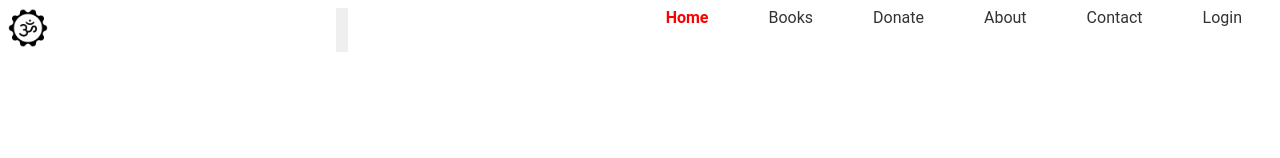
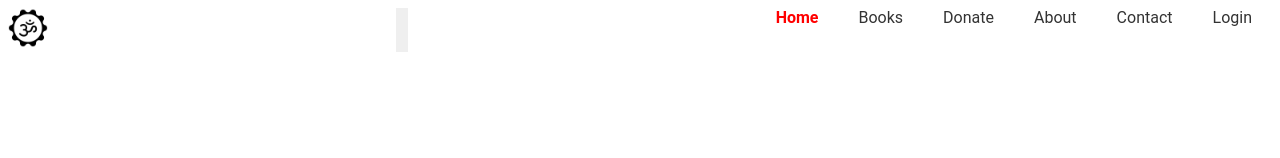
Before and after one commit to jnvsumit/ashram-app, a React (Create React App) app: page / in a window 1280 px wide. Shown: the top 158 px of the page. Built offline with nearby package versions, Linux system fonts and the light colour scheme; no server answers.

Commit message:
Updated CSS style of Navbar

```diff
--- a/src/pages/Navbar/Navbar.styles.js
+++ b/src/pages/Navbar/Navbar.styles.js
@@ -51,8 +51,8 @@ export const NavLinks = styled.ul`
 
 
 export const NavItem = styled.li`
-  margin-left:30px;
-  margin-right:30px;
+  margin-left:20px;
+  margin-right:20px;
   list-style-type:none;
   @media (max-width: 575px) {
 
```
